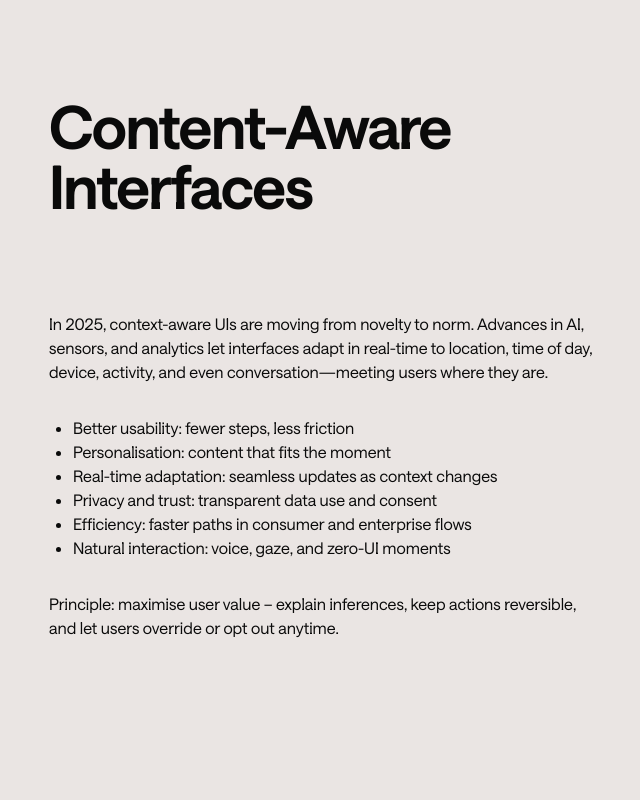
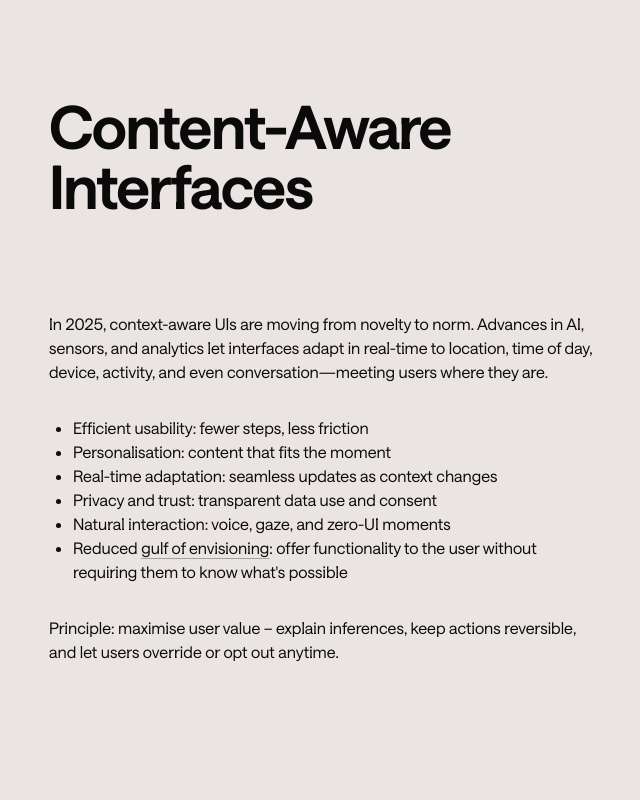
Before and after one commit to joehornby/demo-context-aware-ui, a Next.js app: page / in a window 1280 px wide. Shown: the top 800 px of the page, without its empty margins (47-687 px from the left). Built offline with nearby package versions, Linux system fonts and the light colour scheme; a web font is replaced by a local one.

Commit message:
feat: update descriptions

```diff
--- a/src/app/page.tsx
+++ b/src/app/page.tsx
@@ -105,14 +105,17 @@ export default function Page() {
         content: (
           <>
             <p className="mb-4">
-              Combine eye tracking (e.g., webgazer.js) with a single dial and a
-              push button. The dial acts on whatever you look at: glance at the
-              temperature tile and turn to adjust; glance at the player and turn
-              to change volume. It’s faster, safer, and lowers cognitive load.
+              Combining two modes of interaction could help understand the
+              user&apos;s intent. In this demo, eye tracking and a physical
+              input (keyboard arrow keys) are combined to change the control you
+              are looking at. After some calibration with the camera eye
+              tracking system (webgazer.js), look at the temperature tile and
+              use arrow keys to adjust; glance at the music player use the same
+              keys to change volume.
             </p>
             <ul className="list-disc pl-6 space-y-2">
-              <li>Look at temperature → turn → adjust temp</li>
-              <li>Look at music → turn → adjust volume</li>
+              <li>Look at temperature → press up or down keys → adjust temp</li>
+              <li>Look at music → press up or down keys → adjust volume</li>
               <li>Fallback: hover/focus when gaze isn’t available</li>
             </ul>
           </>
@@ -124,13 +127,14 @@ export default function Page() {
         content: (
           <>
             <p className="mb-4">
-              Adjust density and priority based on driving context. City streets
-              emphasise safety cues and fewer distractors; highways allow more
-              glanceable widgets; when stopped, unlock richer interactions.
+              Using knowledge of the current driving scenario, we could adjust
+              the density and priority of the UI. City streets emphasise safety
+              cues and fewer distractors; motorways allow more glanceable
+              widgets; when stopped, unlock richer interactions.
             </p>
             <ul className="list-disc pl-6 space-y-2">
               <li>City: high-alert UI, fewer distractions</li>
-              <li>Highway: glanceable widgets</li>
+              <li>Motorway: glanceable widgets</li>
               <li>Stopped: richer interactions unlocked</li>
             </ul>
           </>
@@ -146,8 +150,8 @@ export default function Page() {
 
   return (
     <main className="min-h-screen">
-      <div className="px-12 md:px-24 py-12 md:py-24 max-w-7/12 relative">
-        <div className="mb-8 space-y-8">
+      <div className="px-12 md:px-24 py-12 md:py-24 max-w-prose lg:max-w-7/12 relative">
+        <div className="mb-[70vh] space-y-8">
           <h1 className="text-4xl md:text-6xl font-bold tracking-tight mb-24">
             Content-Aware Interfaces
           </h1>
@@ -158,12 +162,22 @@ export default function Page() {
             conversation—meeting users where they are.
           </p>
           <ul className="list-disc pl-6">
-            <li>Better usability: fewer steps, less friction</li>
+            <li>Efficient usability: fewer steps, less friction</li>
             <li>Personalisation: content that fits the moment</li>
             <li>Real-time adaptation: seamless updates as context changes</li>
             <li>Privacy and trust: transparent data use and consent</li>
-            <li>Efficiency: faster paths in consumer and enterprise flows</li>
             <li>Natural interaction: voice, gaze, and zero-UI moments</li>
+            <li>
+              Reduced{" "}
+              <a
+                href="https://arxiv.org/pdf/2309.14459"
+                className="underline underline-offset-4 decoration-stone-400 hover:decoration-stone-800"
+              >
+                gulf of envisioning
+              </a>
+              : offer functionality to the user without requiring them to know
+              what&apos;s possible
+            </li>
           </ul>
           <p className="">
             Principle: maximise user value &ndash; explain inferences, keep
```
